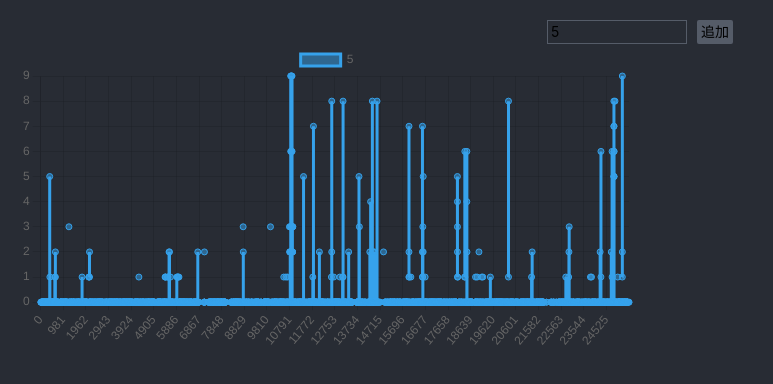
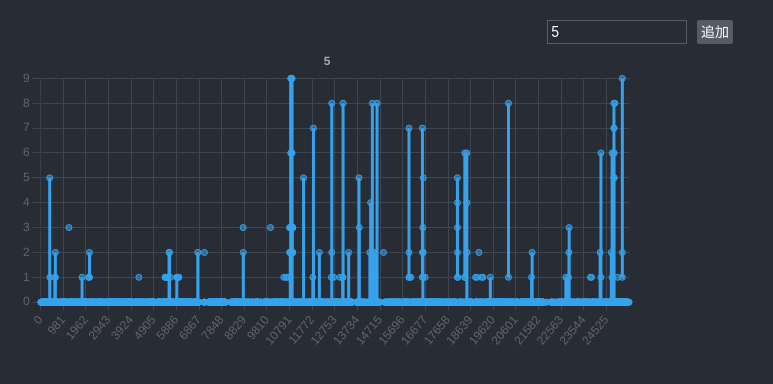
Before and after one commit to Wada-Kosuke/stock-price-frontend, a React (Create React App) app: page / in a window 1280 px wide. Both pictures are taken after typing "5" into the empty fields and a click on the button "追加". Shown: the top 384 px of the page, without its empty margins (0-773 px from the left). Built offline with nearby package versions, Linux system fonts and the light colour scheme.

Commit message:
チャートのスタイルを調整

```diff
--- a/src/App.scss
+++ b/src/App.scss
@@ -8,6 +8,7 @@
     width: max-content;
     margin: auto;
     font-size: 14px;
+    color: #fff;
 
     .input {
       border: 1px solid #555c68;
--- a/src/components/molecules/StockPriceChart.tsx
+++ b/src/components/molecules/StockPriceChart.tsx
@@ -8,6 +8,8 @@ interface props {
   stockPrice: stockPrice;
 }
 
+const gridColor = '#404651';
+
 function StockPriceChart(props: props) {
   return (
     <div className="molecules-stock-price-chart">
@@ -16,10 +18,33 @@ function StockPriceChart(props: props) {
           labels: props.stockPrice.date,
           datasets: [
             {
-              label: props.stockPrice.code,
               data: props.stockPrice.price,
             },
           ],
+        }}
+        options={{
+          plugins: {
+            legend: {
+              display: false,
+            },
+            title: {
+              display: true,
+              text: props.stockPrice.code,
+              color: '#aaa',
+            },
+          },
+          scales: {
+            x: {
+              grid: {
+                color: gridColor,
+              },
+            },
+            y: {
+              grid: {
+                color: gridColor,
+              },
+            },
+          },
         }}
       />
     </div>
```
